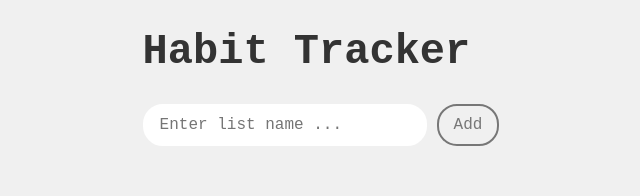
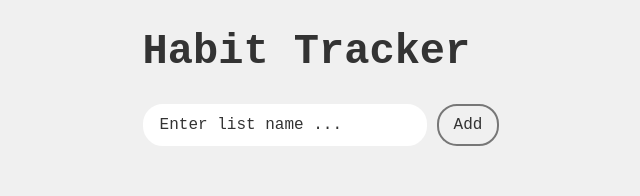
Before and after one commit to maeBoittiaux/sticky-note, a React (Create React App) app: page / in a window 1280 px wide. Shown: the top 196 px of the page, without its empty margins (319-959 px from the left). Built offline with nearby package versions, Linux system fonts and the light colour scheme; the HTML template or start-up script is replaced by a standard one.

Commit message:
feat (index.css) : update font colour to #333

```diff
--- a/src/index.css
+++ b/src/index.css
@@ -7,6 +7,7 @@ body {
   flex-direction: column;
   align-items: center;
   justify-content: center;
+  color: #333;
 }
 
 h1 {
@@ -41,13 +42,13 @@ li {
 }
 
 button {
+  color: #333;
   font-family: 'Courier New', Courier, monospace;
   padding: 10px 15px;
   font-size: 16px;
   border: 2px solid #777777;
   border-radius: 20px;
   background-color: #f0f0f0;
-  color: #777777;
   cursor: pointer;
 }
 
@@ -57,6 +58,7 @@ button:hover {
 }
 
 input {
+  color: #333;
   font-family: 'Courier New', Courier, monospace;
   padding: 10px 15px;
   font-size: 16px;
@@ -70,3 +72,7 @@ input:focus {
   border: 2px solid #333;
   outline: none;
 }
+
+input::placeholder {
+  color: #333;
+}
```
